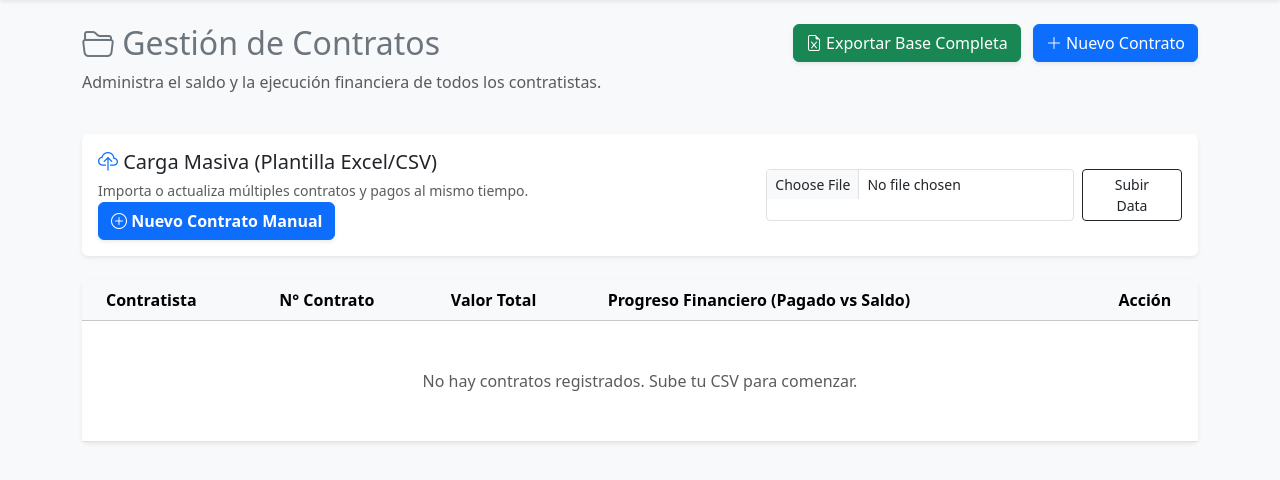
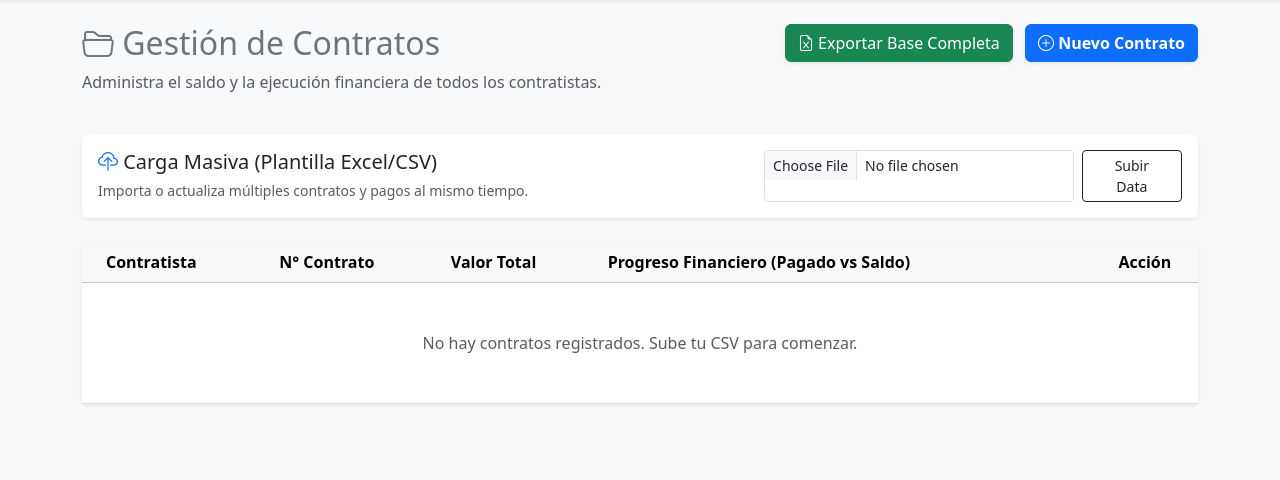
Before and after one commit to MaBanguero/gestionContractos, a FastAPI app: template templates/dashboard.html in a window 1280 px wide. Shown: the part 56-536 px from the top of the page. Run offline with FastAPI, Linux system fonts and the light colour scheme; the template is opened without the code that fills it, so the values that code supplies are empty.

Commit message:
Fix doble boton nuevo contrato dashboard

```diff
--- a/templates/dashboard.html
+++ b/templates/dashboard.html
@@ -10,9 +10,10 @@
         <a href="/exportar_excel" class="btn btn-success shadow-sm me-2">
             <i class="bi bi-file-earmark-excel"></i> Exportar Base Completa
         </a>
-        <button class="btn btn-primary shadow-sm" data-bs-toggle="modal" data-bs-target="#modalNuevoContrato">
-            <i class="bi bi-plus-lg"></i> Nuevo Contrato
-        </button>
+
+             <a href="/contrato/crear" class="btn btn-primary fw-bold shadow-sm">
+                <i class="bi bi-plus-circle"></i> Nuevo Contrato
+            </a>
     </div>
 </div>
 
@@ -21,9 +22,6 @@
         <div>
             <h5 class="card-title mb-1 text-dark"><i class="bi bi-cloud-upload text-primary"></i> Carga Masiva (Plantilla Excel/CSV)</h5>
             <small class="text-muted">Importa o actualiza múltiples contratos y pagos al mismo tiempo.</small>
-            <a href="/contrato/crear" class="btn btn-primary fw-bold shadow-sm">
-                <i class="bi bi-plus-circle"></i> Nuevo Contrato Manual
-            </a>
         </div>
         <form action="/importar_csv" method="POST" enctype="multipart/form-data" class="d-flex">
             <input type="file" name="archivo" class="form-control form-control-sm me-2" accept=".csv" required>
```
